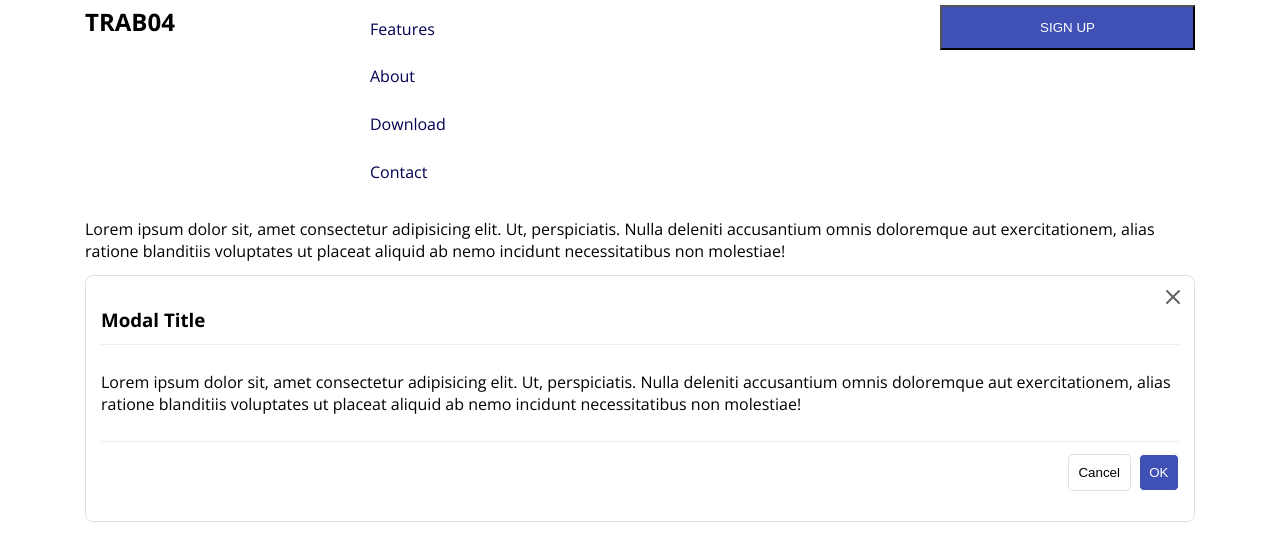
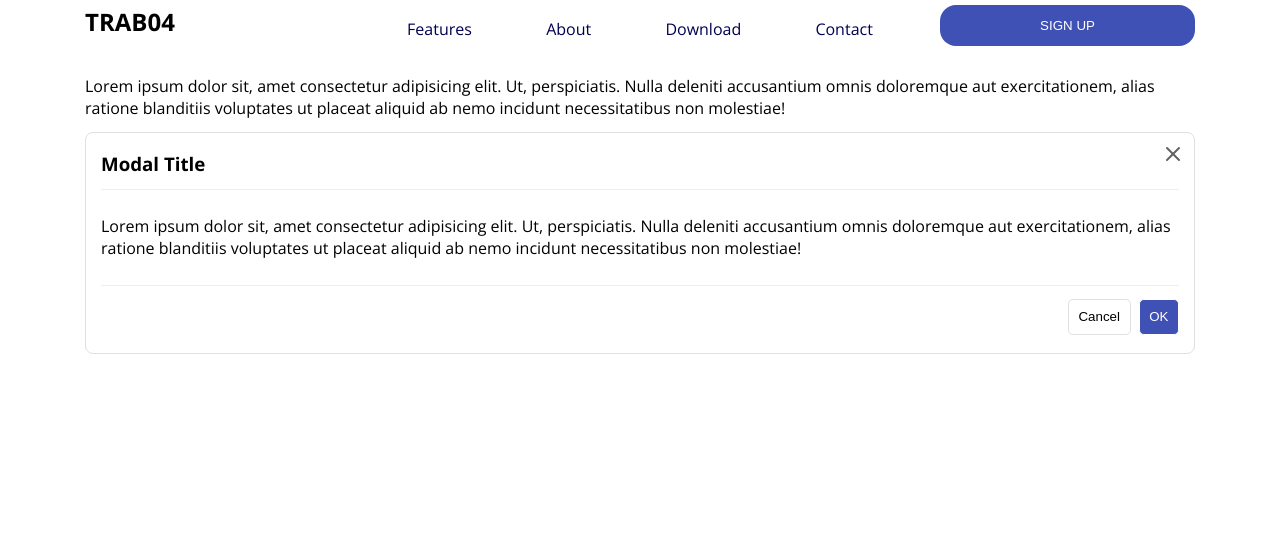
Before and after one commit to sofiarsantos30/css-2, a plain HTML site: page index.html in a window 1280 px wide. Drawn offline with Linux system fonts and the light colour scheme.

Commit message:
trabalho finalizado

```diff
--- a/css/flex.css
+++ b/css/flex.css
@@ -80,4 +80,5 @@
     .md-flex-justify-content-left {
         justify-content: flex-start;
     }
+
 }
--- a/css/style.css
+++ b/css/style.css
@@ -4,7 +4,8 @@
     box-sizing: border-box;
 }
 
-html, body {
+html,
+body {
     font-family: 'Open Sans', sans-serif;
 }
 
@@ -14,6 +15,7 @@ header {
 
 div.animated-line {
     transition: width ease 500ms;
+    background-color: #1a237e
 }
 
 nav ul li:hover div.animated-line {
--- a/index.html
+++ b/index.html
@@ -22,7 +22,7 @@
             </div>
             <div class="xs-col-12 md-col-6">
                 <nav>
-                    <ul class="list-unstyled flex-col md-flex flex-justify-space-around">
+                    <ul class="list-unstyled md-flex flex-justify-space-around">
                         <li class="py-8 p-relative">
                             <a href="" class="color-text-indigo-dark-900 text-decoration-none">Features</a>
                             <div class="animated-line h-2 w-0 p-absolute direction-left-0 direction-bottom-0"></div>
@@ -44,7 +44,7 @@
             </div>
             <div class="xs-col-12 md-col-3">
                 <button
-                    class="p-8 b-radius-10 w-100 b-none color-text-white color-bg-indigo-primary-500 cursor-pointer">SIGN
+                    class="p-8 border-radius-10 w-100 border-none color-text-white color-bg-indigo-primary-500 cursor-pointer">SIGN
                     UP</button>
             </div>
         </div>
@@ -57,7 +57,7 @@
                     deleniti accusantium omnis doloremque aut exercitationem, alias ratione blanditiis voluptates ut
                     placeat aliquid ab nemo incidunt necessitatibus non molestiae!</p>
                 <div
-                    class="modal-theme-light p-relative py-8 mb-10 border-1 color-border-gray-primary-300 border-radius-5">
+                    class="modal-theme-light p-relative  mb-10 border-1 color-border-gray-primary-300 border-radius-5">
                     <div class="modal-close-btn p-absolute direction-right-5 direction-top-5 cursor-pointer">
                         <img src="/svg/close-gray-700.svg" alt="">
                     </div>
@@ -70,8 +70,7 @@
                                 Nulla deleniti accusantium omnis doloremque aut exercitationem, alias ratione blanditiis
                                 voluptates ut placeat aliquid ab nemo incidunt necessitatibus non molestiae!</p>
                         </div>
-                        <div
-                            class="modal-footer py-8 border-top-1 color-border-top-gray-primary-200 d-flex flex-justify-content-end flex-gap-5">
+                        <div class="modal-footer py-8 border-top-1 color-border-top-gray-primary-200 d-flex flex-justify-content-end flex-gap-5">
                             <button
                                 class="cursor-pointer border-1 p-6 color-border-gray-primary-300 color-bg-gray-light-50 border-radius-3">Cancel</button>
                             <button
```
